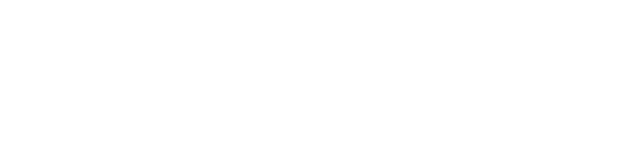
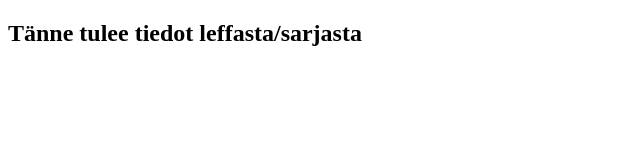
Before and after one commit to jonnesal/Ryhm-rojekti1, a website: page searchDetails.html in a window 1280 px wide. Shown: the whole page, without its empty margins (0-640 px from the left). Drawn offline with Linux system fonts and the light colour scheme.

Commit message:
pieni muokkaus

```diff
--- a/searchDetails.html
+++ b/searchDetails.html
@@ -6,7 +6,7 @@
 </head>
 
 <body>
-
+    <h2>Tänne tulee tiedot leffasta/sarjasta</h2>
     <script defer src="js/searchDetails.js"></script>
 
     <div id="searchDetails">
```
